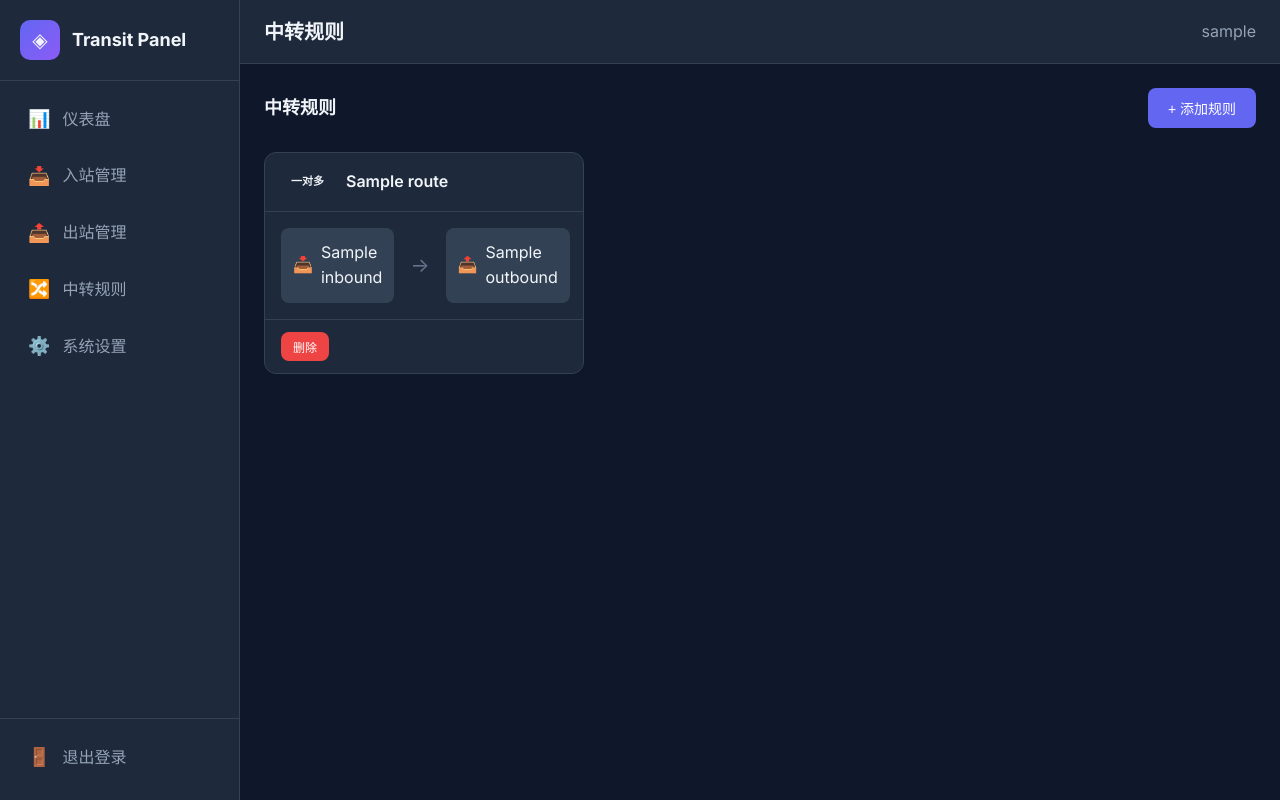
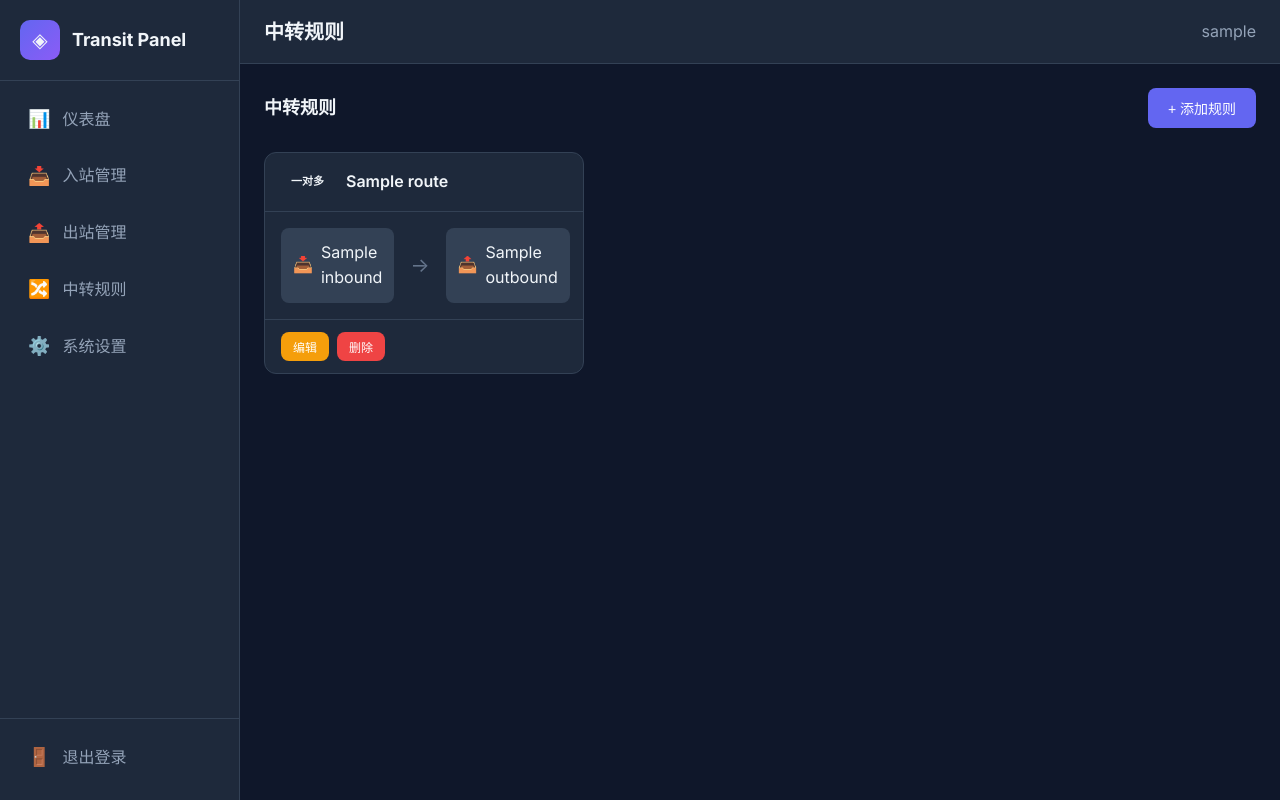
Before and after one commit to tkxw/transit-panel, a Flask app: template web/templates/routes.html in a window 1280 px wide. Run offline with Flask 2, Linux system fonts and the light colour scheme; the visitor is signed in with stand-in values (Sample User, id 1); the template is opened without the code that fills it: most values are stand-ins (such as "Sample title", 1, 10 or a date in 2020); parts of the project's set-up code (start-up, migrations or seed data) failed here and were passed over.

Commit message:
Update routes.html

```diff
--- a/web/templates/routes.html
+++ b/web/templates/routes.html
@@ -36,6 +36,8 @@
             </div>
         </div>
         <div class="route-actions">
+            <button class="btn btn-sm btn-warning" onclick="showToast('请删除后重新创建规则', 'info')"
+                title="中转规则需删除重建">编辑</button>
             <button class="btn btn-sm btn-danger" onclick="deleteRoute('{{ route.name }}')">删除</button>
         </div>
     </div>
```
